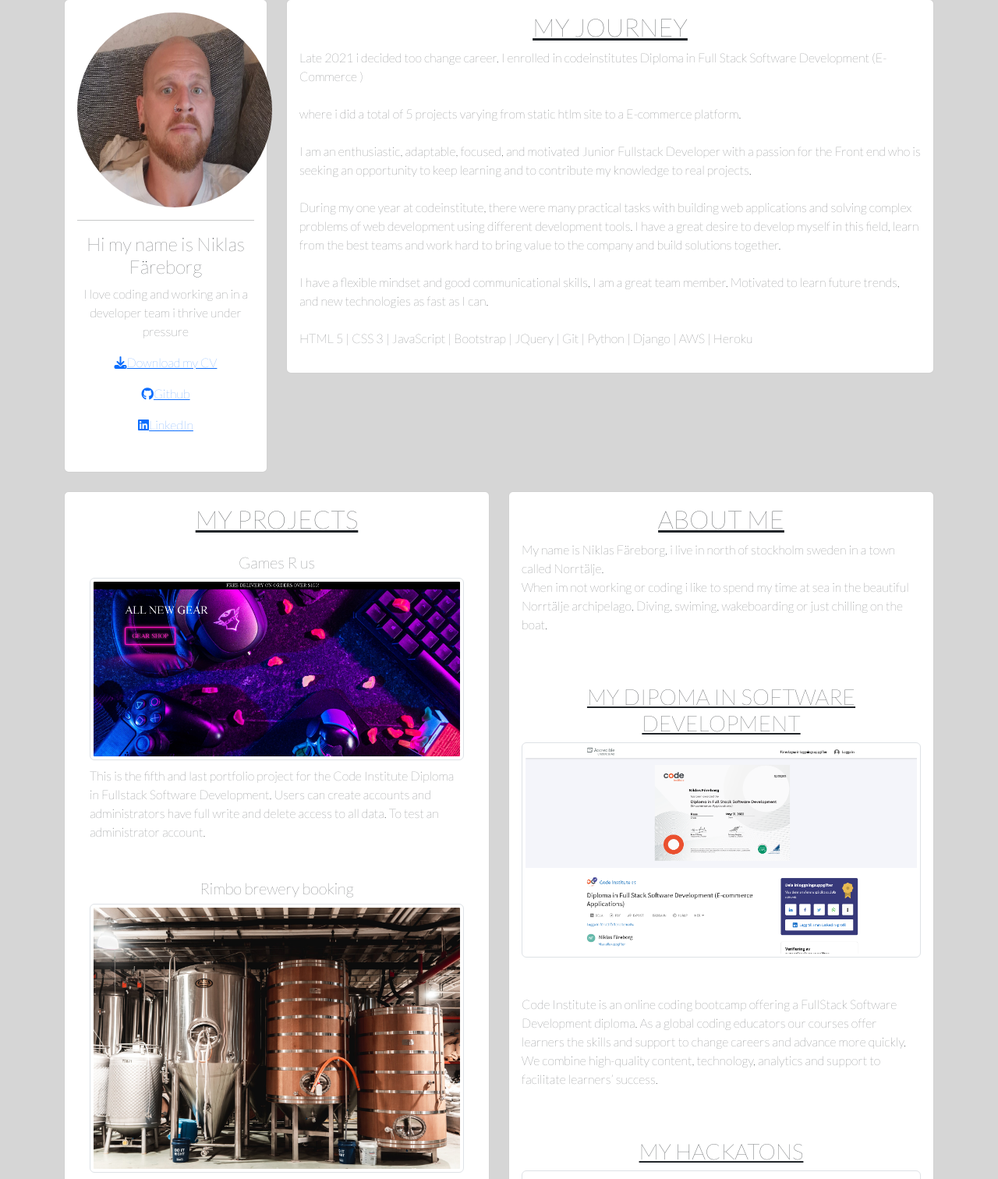
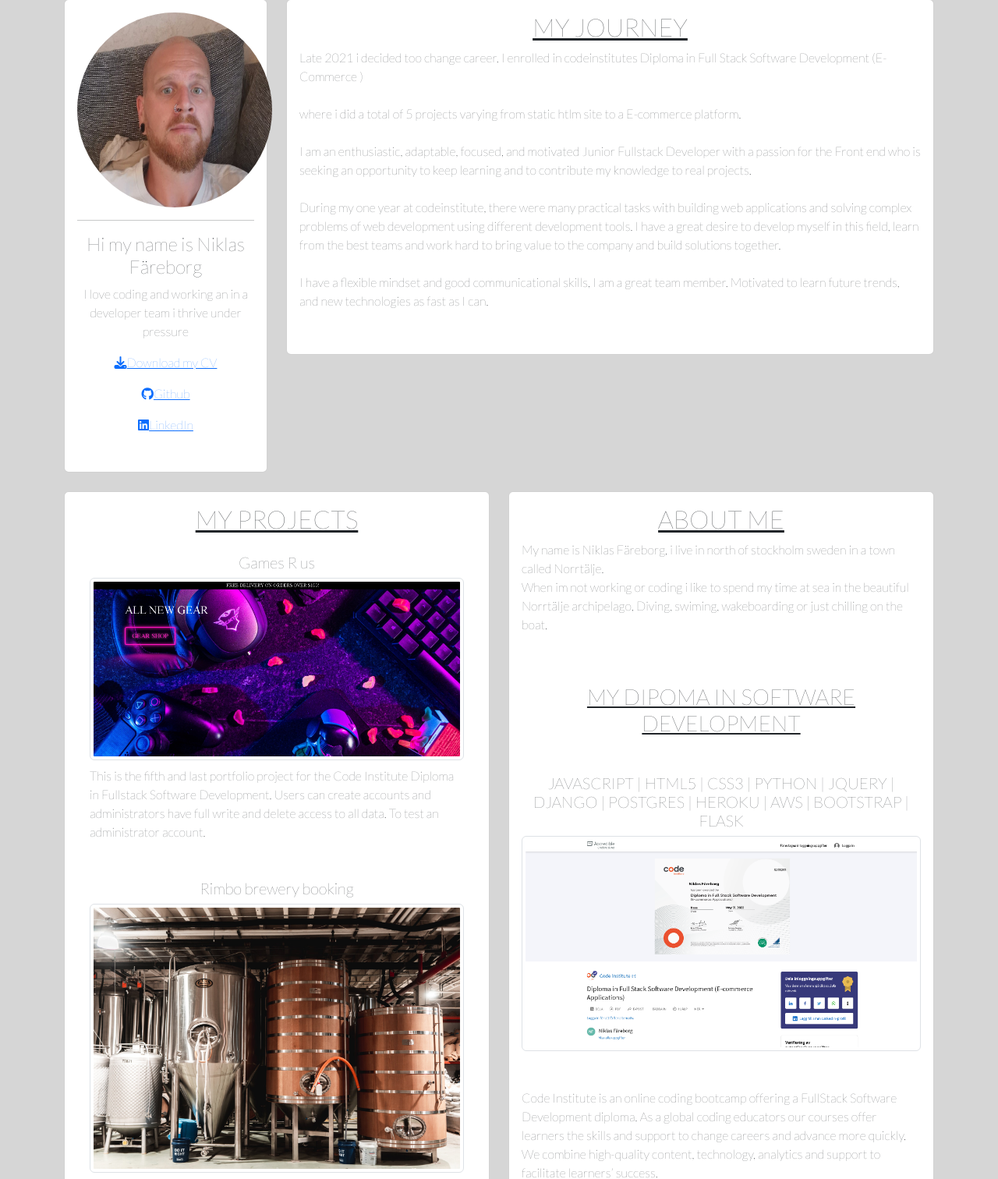
Before and after one commit to ejkington/django-portfolio, a Django app: page / in a window 1280 px wide. Shown: the part 25-1537 px from the top of the page at 78% size. Run offline with Django 4.2, Linux system fonts and the light colour scheme; some libraries are stand-ins or nearby versions.

Commit message:
added stuff in about me

```diff
--- a/base/templates/base/home.html
+++ b/base/templates/base/home.html
@@ -63,8 +63,6 @@
                         I have a flexible mindset and good communicational skills, I am a great team member.
                         Motivated to learn future trends, and new technologies as fast as I can.
                         <br><br>
-
-                        HTML 5 | CSS 3 | JavaScript | Bootstrap | JQuery | Git | Python | Django | AWS | Heroku
                     </p>
                 </div>
             </div>
@@ -164,6 +162,9 @@
                                 Dipoma in Software
                                 development
                             </h3>
+                            <h5 class="text-center text-uppercase font-weight-bold mt-5">
+                                JavaScript | HTML5 | CSS3 | Python | jQuery | Django | postgres | heroku | AWS |
+                                bootstrap | flask</h5>
                             <img class="img-thumbnail" src="{% static '/images/certificate.jpg.png' %}"
                                 alt="img of diploma">
                             <p class="mt-5">Code Institute is an online coding bootcamp offering a FullStack Software
```
